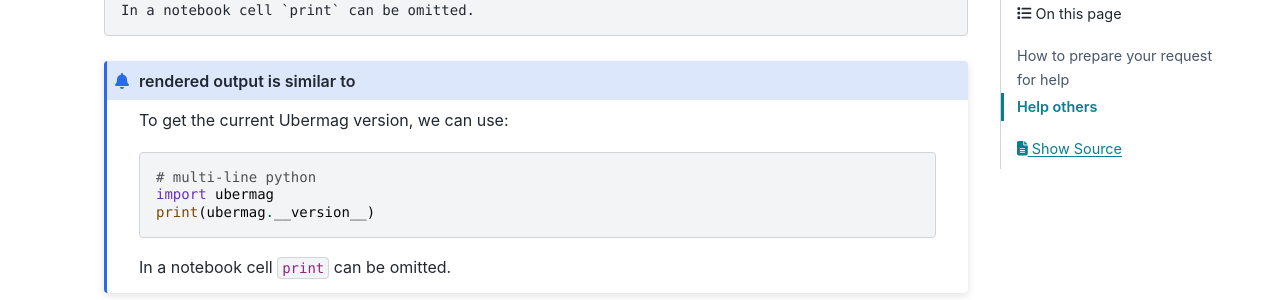
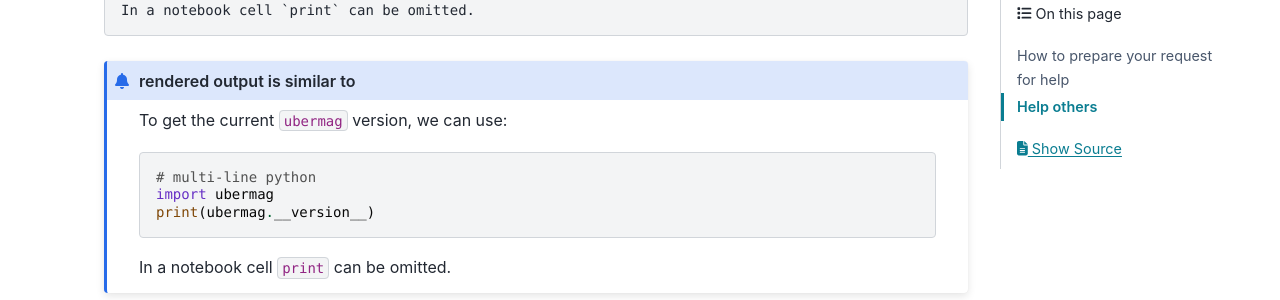
Before and after one commit to ubermag/ubermag.github.io, a Sphinx documentation site: the page built from source/help.rst, in a window 1280 px wide and 900 px high, scrolled down 969 px. Shown: the part 150-450 px from the top of the window. Built offline with Sphinx 7.4.7 and the PyData theme 0.15.4, drawn with Linux system fonts in a browser that asks for light colours; pages that are not in the unit, such as notebooks, are missing from menus.

```diff
--- a/source/help.rst
+++ b/source/help.rst
@@ -56,7 +56,7 @@ Please provide:
 
   .. admonition:: rendered output is similar to
 
-    To get the current Ubermag version, we can use:
+    To get the current ``ubermag`` version, we can use:
 
     .. code-block:: python
 
```
